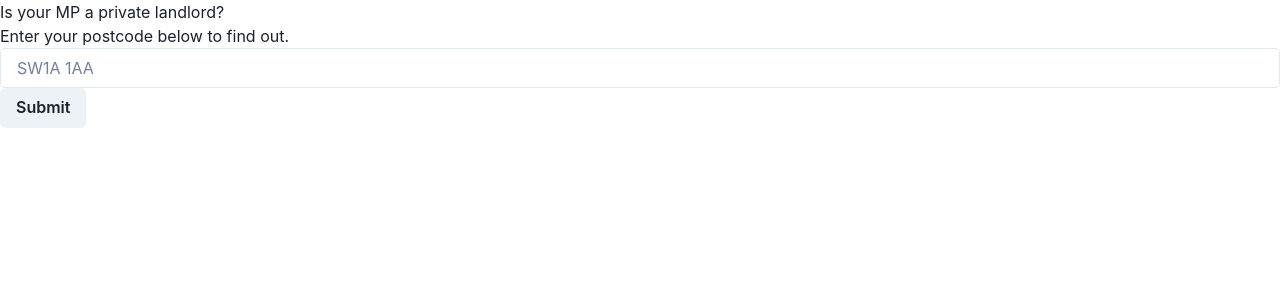
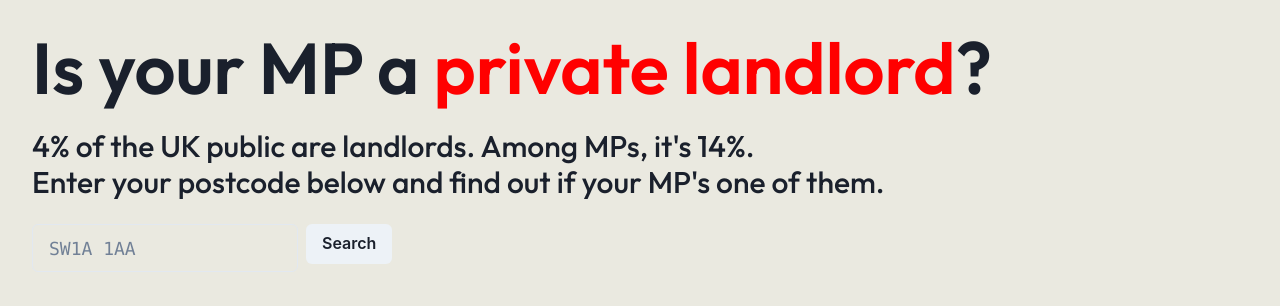
Before and after one commit to rosscee98/is-your-mp-a-landlord, a React (Vite) app: page / in a window 1280 px wide. Shown: the top 306 px of the page. Built offline with nearby package versions, Linux system fonts and the light colour scheme.

Commit message:
Implement initial styling

```diff
--- a/package.json
+++ b/package.json
@@ -11,9 +11,11 @@
     "test": "vitest"
   },
   "dependencies": {
+    "@chakra-ui/anatomy": "^2.2.0",
     "@chakra-ui/react": "^2.8.0",
     "@emotion/react": "^11.11.1",
     "@emotion/styled": "^11.11.0",
+    "@fontsource/outfit": "^5.0.8",
     "@tanstack/react-query": "^4.32.0",
     "@tanstack/react-query-devtools": "^4.32.0",
     "framer-motion": "^10.13.0",
--- a/src/components/App.tsx
+++ b/src/components/App.tsx
@@ -1,5 +1,7 @@
 import {
+  Box,
   Button,
+  Flex,
   Heading,
   Input,
   Skeleton,
@@ -58,9 +60,20 @@ export default function App() {
   }
 
   return (
-    <>
-      <Text>Is your MP a private landlord?</Text>
-      <Text>Enter your postcode below to find out.</Text>
+    <Box m="8">
+      <Heading as="h1" size="4xl" fontWeight="semibold">
+        Is your MP a <span className="text-red">private landlord</span>?
+      </Heading>
+      <Box my="6">
+        <Heading as="h2" size="lg" fontWeight="medium">
+          4% of the UK public are landlords. Among MPs, it&apos;s 14%.
+        </Heading>
+        <Heading as="h2" size="lg" fontWeight="medium">
+          Enter your postcode below and find out if your MP&apos;s one of them.
+        </Heading>
+      </Box>
+      <Flex direction="row" gap="2">
+        <Box>
           <Input
             value={currentInput}
             onChange={({ target: { value } }) => setCurrentInput(value)}
@@ -68,9 +81,12 @@ export default function App() {
               if (key === "Enter") handleSubmit();
             }}
             placeholder="SW1A 1AA"
+            size="lg"
           />
           {showInputError ? <Text>Invalid postcode</Text> : null}
-      <Button onClick={handleSubmit}>Submit</Button>
+        </Box>
+        <Button onClick={handleSubmit}>Search</Button>
+      </Flex>
       <Skeleton isLoaded={!isInitialLoading} height="2rem">
         {!showInputError ? (
           <ResultPanel
@@ -80,7 +96,6 @@ export default function App() {
           />
         ) : null}
       </Skeleton>
-    </>
-    // </Skeleton>
+    </Box>
   );
 }
--- a/src/main.tsx
+++ b/src/main.tsx
@@ -4,13 +4,14 @@ import App from "./components/App.tsx";
 import { ChakraProvider } from "@chakra-ui/react";
 import { QueryClient, QueryClientProvider } from "@tanstack/react-query";
 import { ReactQueryDevtools } from "@tanstack/react-query-devtools";
+import { theme } from "./theme.ts";
 
 const queryClient = new QueryClient();
 
 ReactDOM.createRoot(document.getElementById("root")!).render(
   <React.StrictMode>
     <QueryClientProvider client={queryClient}>
-      <ChakraProvider>
+      <ChakraProvider theme={theme}>
         <App />
         <ReactQueryDevtools initialIsOpen={false} />
       </ChakraProvider>
--- /dev/null
+++ b/src/theme.ts
@@ -0,0 +1,42 @@
+import { inputAnatomy } from "@chakra-ui/anatomy";
+import { createMultiStyleConfigHelpers, extendTheme } from "@chakra-ui/react";
+import "@fontsource/outfit/600.css";
+import "@fontsource/outfit/500.css";
+
+const { definePartsStyle, defineMultiStyleConfig } =
+  createMultiStyleConfigHelpers(inputAnatomy.keys);
+
+const baseStyle = definePartsStyle({
+  field: {
+    fontFamily: "mono",
+    // background: "black",
+    // border: "2px solid black",
+  },
+});
+
+const inputTheme = defineMultiStyleConfig({ baseStyle });
+
+export const theme = extendTheme({
+  styles: {
+    global: {
+      "html, body": {
+        bg: "#eae9e0",
+      },
+      ".text-red": {
+        color: "red",
+      },
+    },
+  },
+  fonts: {
+    heading: `Outfit, sans-serif`,
+  },
+  components: {
+    Input: inputTheme,
+    Button: {
+      defaultProps: {
+        // bg: "blue",
+      },
+      // color: "#eae9e0",
+    },
+  },
+});
```
Also changed, not shown: 2 other files (tests, documents, lock files or other folders). Lines whose indentation alone changed are shown as unchanged.
